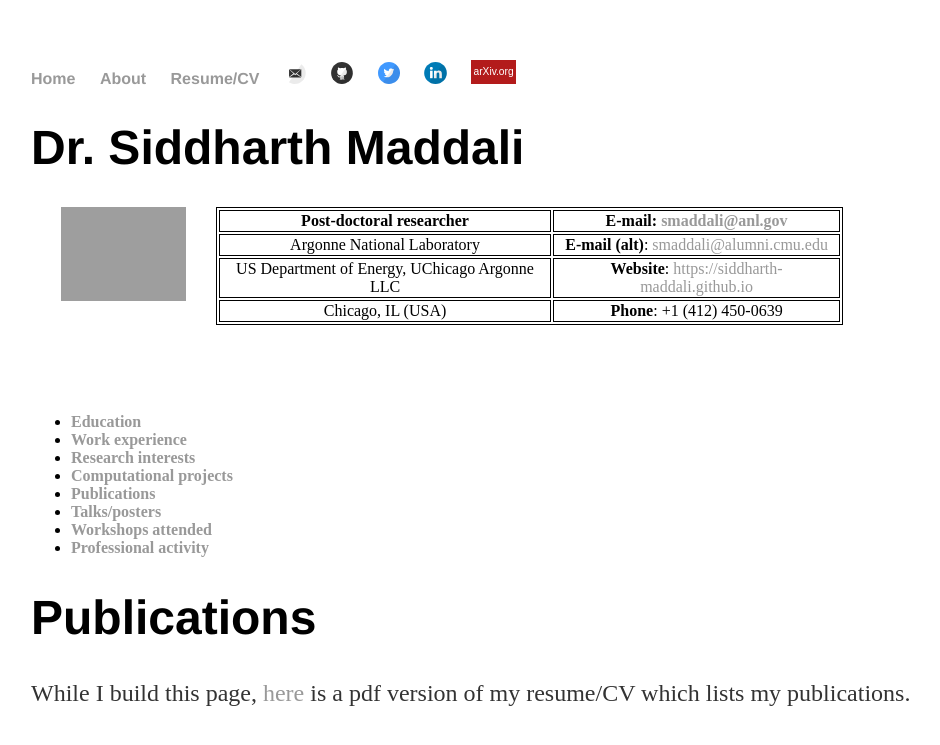
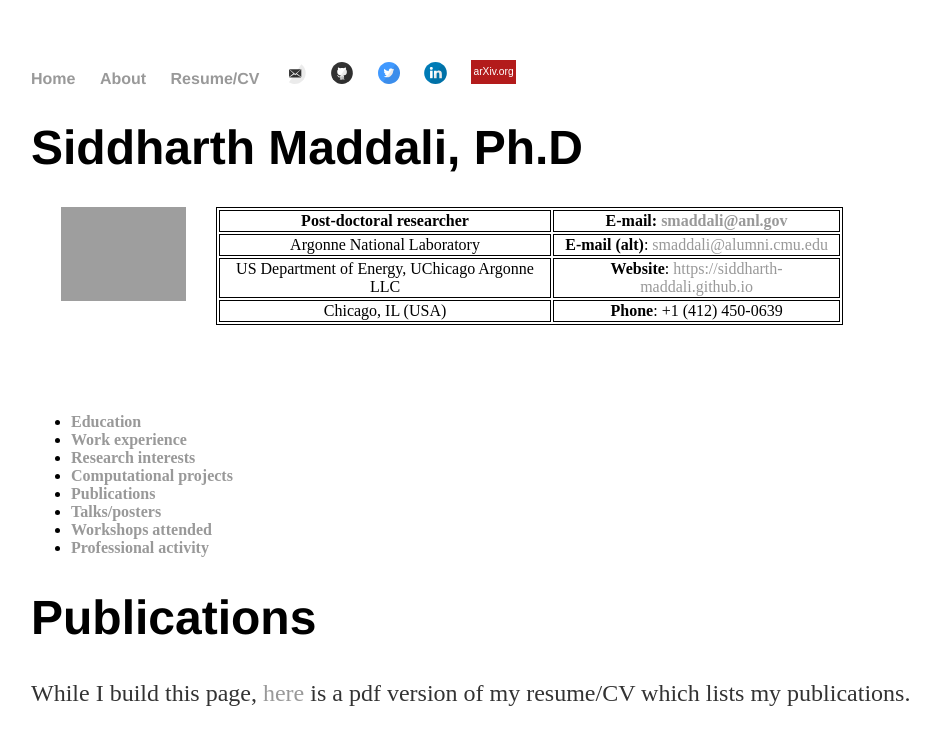
Before and after one commit to siddharth-maddali/siddharth-maddali.github.io, a Jekyll site: the page built from resume-cv/pubs.md, in a window 1280 px wide. Shown: the top 745 px of the page, without its empty margins (161-1101 px from the left). Built offline with Jekyll 4.4.1, drawn with Linux system fonts in a browser that asks for light colours.

Commit message:
Changed Dr. <> to <>, Ph.D

```diff
--- a/_layouts/cv.html
+++ b/_layouts/cv.html
@@ -27,7 +27,7 @@
 					<!--<li><a href="/blog">Blog</a></li>-->
 	    		</ul>
 			</nav>
-			<h1>Dr. Siddharth Maddali</h1>
+			<h1>Siddharth Maddali, Ph.D</h1>
 			<img
     			src="{{ site.url }}/images/profilepic.png"
 			    width="125"
```
